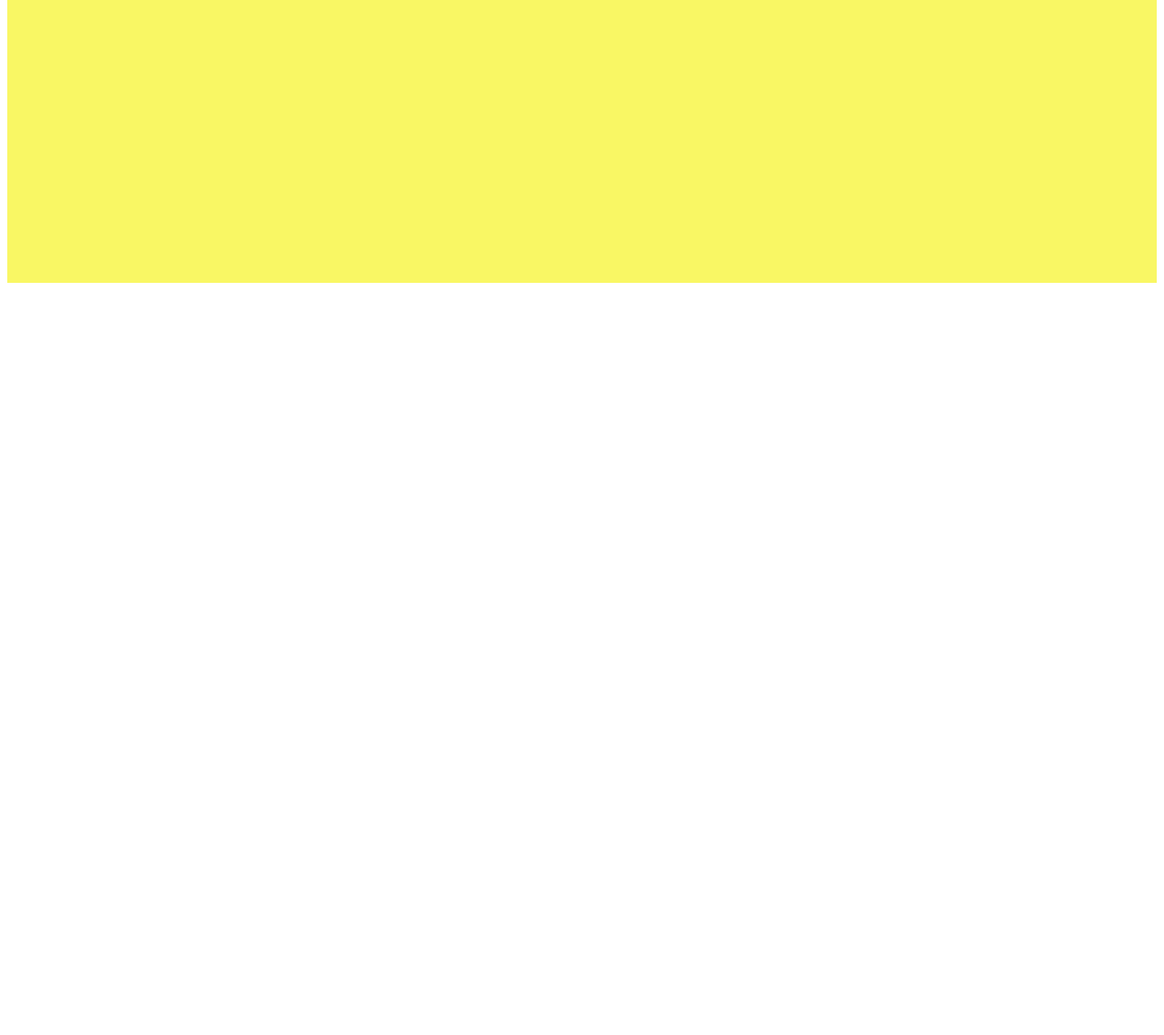
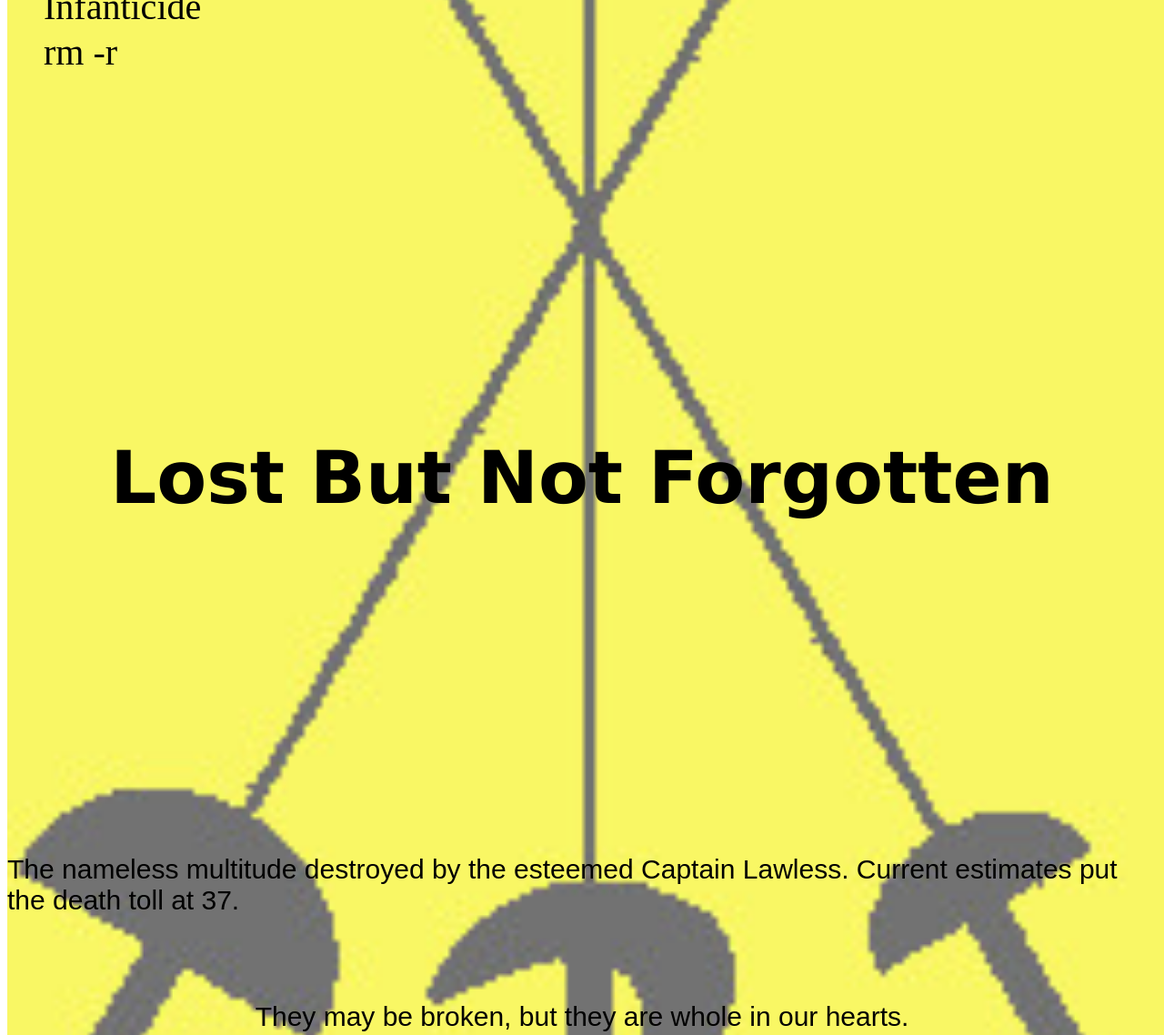
Before and after one commit to MalcontentLout/MalcontentLout.github.io, a website: page pages/html/hallOfBlades.html in a window 1280 px wide. Shown: the part 297-1435 px from the top of the page at 91% size. Before the commit the page ends 800 px from the top, so only its background shows below. Drawn offline with Linux system fonts and the light colour scheme.

Commit message:
hall of blades and gif link

```diff
--- a/pages/css/hallOfBlades.css
+++ b/pages/css/hallOfBlades.css
@@ -1,5 +1,33 @@
 #wrapper {
   background-color: #f9f764;
   width:100%;
-  height:600px;
+  height:800px;
 }
+#swords {
+  position:absolute;
+  top:0px;
+}
+h1{
+  position:relative;
+  font-size: 120px;
+  font-family: verdana;
+  text-align: center;
+}
+ul{
+  position:relative;
+  font-size:40px;
+  text-align: left;
+  line-height: 10px;
+}
+h2{
+  position: relative;
+  text-align: center;
+  font-family: verdana;
+  font-size:80px;
+}
+p{
+  position: relative;
+  text-align: left;
+  font-size: 30px;
+  font-family:sans-serif;
+}
--- a/pages/css/opening.css
+++ b/pages/css/opening.css
@@ -50,3 +50,6 @@ a:active {
     color:#fff487;
     font-family:cursive;
 }
+img {
+  border:0px;
+}
--- a/pages/html/hallOfBlades.html
+++ b/pages/html/hallOfBlades.html
@@ -8,7 +8,29 @@
 </head>
 <body>
   <div id="wrapper">
-
+    <img src="../../assets/fencing.jpg" alt="fencing" width="100%" id="swords">
+    <center>
+      <h1>Hall of Blades</h1>
+      <ul>Infanticide</ul>
+      <ul>rm -r</ul>
+      <ul>&nbsp;</ul>
+      <ul>&nbsp;</ul>
+      <ul>&nbsp;</ul>
+      <ul>&nbsp;</ul>
+      <ul>&nbsp;</ul>
+      <ul>&nbsp;</ul>
+      <ul>&nbsp;</ul>
+      <h2>Lost But Not Forgotten</h2>
+      <ul>&nbsp;</ul>
+      <ul>&nbsp;</ul>
+      <ul>&nbsp;</ul>
+      <ul>&nbsp;</ul>
+      <ul>&nbsp;</ul>
+      <ul>&nbsp;</ul>
+      <p>The nameless multitude destroyed by the esteemed Captain Lawless. Current estimates put the death toll at 37. </p>
+      <p>&nbsp;</p>
+      <p style="text-align:center; font-family:fantasy">They may be broken, but they are whole in our hearts.</p>
+    </center>
   </div>
 </body>
 </html>
```
Also changed, not shown: index.html (+1 -1 lines), pages/html/faq.html (+2 -2 lines), pages/html/miamiBeach.html (added, +14 -0 lines), assets/fencing.jpg (added).
